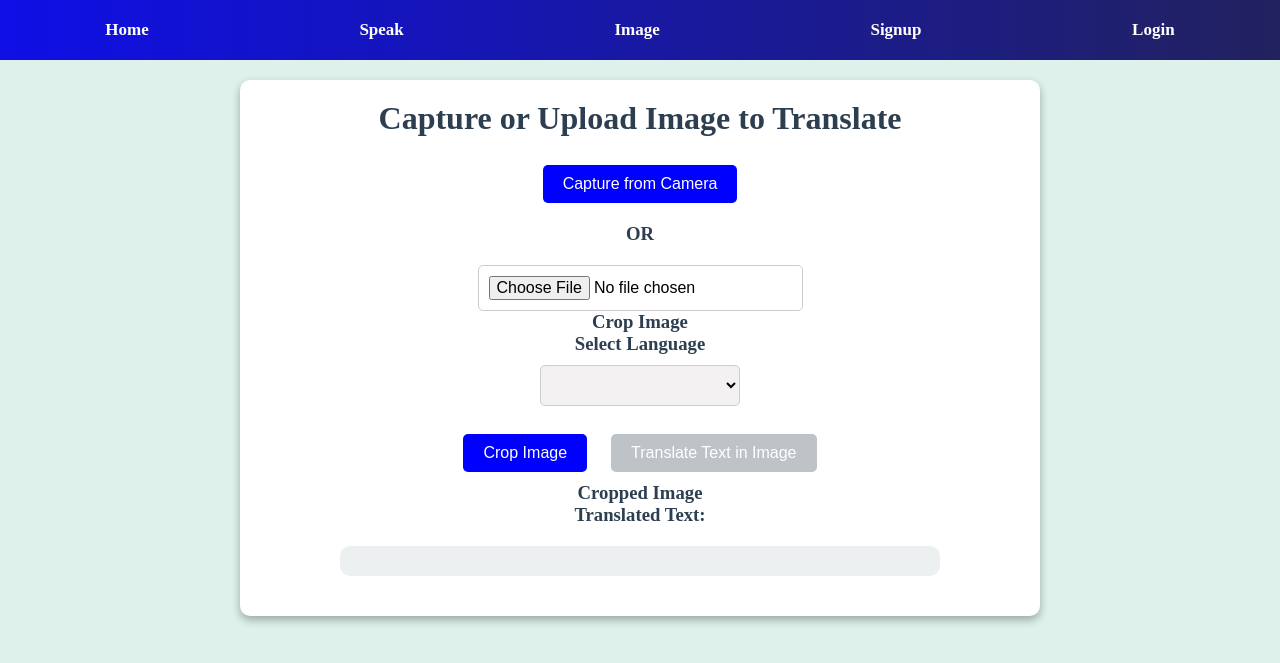
After one commit to Jaykit1907/Translator, a Django app: page /image/ in a window 1280 px wide. The commit adds this page. Shown: the top 663 px of the page. Run offline with Django 5.2, Linux system fonts and the light colour scheme; lists and menus that the app fills with data are empty; some libraries are stand-ins or nearby versions.

Commit message:
image translation added

```diff
--- a/jaykit3/urls.py
+++ b/jaykit3/urls.py
@@ -24,5 +24,8 @@ urlpatterns = [
     path('speak/',views.speak,name='speak'),
     path('signup/',views.signup,name='signup'),
     path('login/',views.login,name='login'),
+    path('image/',views.upload_image,name="image"),
+    path('translate/', views.translate_image, name='translate_image'),
+
 
 ]
--- a/jaykit3/views.py
+++ b/jaykit3/views.py
@@ -7,13 +7,23 @@ import os
 import speech_recognition
 import mysql.connector
 import bcrypt
+from fpdf import FPDF
+import base64
+import cv2
+import numpy as np
+import pytesseract
+from django.http import JsonResponse
+from django.views.decorators.csrf import csrf_exempt
+import re
+
 
 
 final_result=''
 def home(request):
     langguage=LANGUAGES
-    selected_option2=None
     final_result=""
+    lan1=''
+    lan2=''
 
     try:
         if request.method=="POST":
@@ -22,11 +32,12 @@ def home(request):
             lan2=request.POST["selected_language2"]
             if 'resultbtn' in request.POST:
                 print("hii")
-                selected_option2=lan2
+
                 result=Translator().translate(text1,src=lan1,dest=lan2)
                 final_result=result.text
                 print(final_result)
-                return render(request,"index.html",{"final_result":final_result,"text1":text1,"language":langguage,"selected_option1":lan1,"selected_option2":lan2})
+                return render(request,"index.html",{"final_result":final_result,"text1":text1,"language":langguage,"selected_option1":lan1,"selected_option2":lan2,"error":False})
+
 
             if 'speakbtn' in request.POST:
                 print("Hellow")
@@ -39,12 +50,9 @@ def home(request):
                 os.remove("voice.mp3")
                 return render(request,"index.html",{"final_result":final_result,"text1":text1,"language":langguage,"selected_option1":lan1,"selected_option2":lan2})
 
-
-
-
     except Exception as e:
         print(e)
-        # return render(request,"index.html",{"error":True,"message":"Network error"})
+        return render(request,"index.html",{"error":True,"message":"Network error","language":langguage,"selected_option1":lan1,"selected_option2":lan2})
 
 
 
@@ -79,6 +87,8 @@ def speak(request):
                 final_result=result.text
                 print(final_result)
                 pron=str(result.pronunciation)
+
+
 
                 if pron=="None":
                     pron=final_result
@@ -195,3 +205,44 @@ def check_password(plain_text_password, hashed_password):
 
     hashed_password1 = bytes(hashed_password, 'utf-8')
     return bcrypt.checkpw(plain_text_password.encode('utf-8'), hashed_password1)
+
+
+import base64
+from django.shortcuts import render
+import pytesseract
+from PIL import Image
+from io import BytesIO
+from googletrans import Translator,LANGUAGES
+from django.http import JsonResponse
+from django.views.decorators.csrf import csrf_exempt
+import json
+
+translator = Translator()
+pytesseract.pytesseract.tesseract_cmd = r'C:\Program Files\Tesseract-OCR\tesseract.exe'
+
+def upload_image(request):
+    langguage=LANGUAGES
+    return render(request, "pdf2.html",{"language":langguage})
+
+@csrf_exempt
+def translate_image(request):
+    if request.method == 'POST':
+        data = json.loads(request.body)
+        image_data = data.get('image')
+        language = data.get('language')
+
+        # Decode the image data from base64
+        image_data = image_data.split(',')[1]  # remove base64 header
+        image = Image.open(BytesIO(base64.b64decode(image_data)))
+
+        # Perform OCR to extract text from image
+        extracted_text = pytesseract.image_to_string(image)
+
+        # Translate the extracted text
+        translated_text = translator.translate(extracted_text, dest=language).text
+        print(translated_text)
+
+        # Return translated text as JSON
+        return JsonResponse({'translated_text': translated_text})
+
+    return JsonResponse({'error': 'Invalid request method'}, status=400)
--- a/static/header.css
+++ b/static/css/header.css
@@ -25,6 +25,8 @@ nav ul{
     height:60px;
     width:100%;
     flex-direction: row;
+    position: fixed;
+    z-index: 5;
 }
 
 nav ul li{
--- /dev/null
+++ b/static/css/pdf.css
@@ -0,0 +1,142 @@
+
+.container {
+    max-width: 800px;
+    margin: 20px auto;
+    background-color: #fff;
+    box-shadow: 0 4px 8px rgba(0, 0, 0, 0.3);
+    padding: 20px;
+    border-radius: 10px;
+    text-align: center;
+}
+
+h1, h3 {
+    color: #2c3e50;
+}
+
+img, video, canvas {
+    max-width: 100%;
+    height: auto;
+}
+#camera{
+    width:70%;
+    height: auto;;
+}
+
+
+#cropped-image {
+    margin-top: 20px;
+    display: none;
+}
+
+.crop-container {
+    width: 100%;
+    height: auto;
+    margin: 20px auto;
+    overflow: hidden;
+    position: relative;
+    border: 1px solid #ddd;
+    background-color: #f9f9f9;
+    display: none;
+}
+
+.crop-container img {
+    display: block;
+    max-width: none;
+    max-height: none;
+    width: 100%;
+    height: auto;
+}
+
+video {
+    width: 100%;
+    border-radius: 10px;
+    display: none;
+}
+
+button {
+    background-color: blue;
+    color: white;
+    border: none;
+    padding: 10px 20px;
+    font-size: 16px;
+    margin: 10px;
+    cursor: pointer;
+    border-radius: 5px;
+    transition: background-color 0.3s ease;
+}
+
+button:hover {
+    background-color:blue;
+}
+
+button:disabled {
+    background-color: #bdc3c7;
+    cursor: not-allowed;
+}
+
+input[type="file"] {
+    margin-top: 20px;
+    padding: 10px;
+    font-size: 16px;
+    cursor: pointer;
+    border: 1px solid #ccc;
+    border-radius: 5px;
+}
+
+select {
+    padding: 10px;
+    font-size: 16px;
+    margin-top: 10px;
+    border: 1px solid #ccc;
+    border-radius: 5px;
+    width: 200px;
+}
+
+#translated-text {
+    font-size: 18px;
+    color: #2c3e50;
+    margin-top: 20px;
+    background-color: #ecf0f1;
+    padding: 15px;
+    border-radius: 10px;
+    text-align: left;
+    max-width: 600px;
+    margin: 20px auto;
+}
+
+#capture-btn, #take-photo-btn {
+    margin-bottom: 20px;
+}
+
+/* Loading Spinner */
+.loading-spinner {
+    display: none;
+    margin: 20px auto;
+    width: 50px;
+    height: 50px;
+    border: 5px solid #f3f3f3;
+    border-top: 5px solid #3498db;
+    border-radius: 50%;
+    animation: spin 1s linear infinite;
+}
+
+@keyframes spin {
+    0% { transform: rotate(0deg); }
+    100% { transform: rotate(360deg); }
+}
+
+/* For responsiveness */
+@media (max-width: 768px) {
+    .container {
+        width: 95%;
+    }
+
+    select, button, input[type="file"] {
+        width: 100%;
+        margin-bottom: 10px;
+    }
+
+    video, .crop-container img {
+        width: 100%;
+    }
+}
--- a/static/style2.css
+++ b/static/css/style2.css
@@ -193,6 +193,7 @@ select {
     padding:10px;
     border-radius: 10px;
     border:1px solid blueviolet;
+    text-align: justify;
 
 
 
--- /dev/null
+++ b/static/js/script.js
@@ -0,0 +1,147 @@
+const video = document.getElementById('camera');
+const canvas = document.getElementById('canvas');
+const fileInput = document.getElementById('file-input');
+const captureBtn = document.getElementById('capture-btn');
+const takePhotoBtn = document.getElementById('take-photo-btn');
+const cropBtn = document.getElementById('crop-btn');
+const translateBtn = document.getElementById('translate-btn');
+const croppedImage = document.getElementById('cropped-image');
+const translatedText = document.getElementById('translated-text');
+const loadingSpinner = document.getElementById('loading-spinner');
+const cropContainer = document.querySelector('.crop-container'); // Crop container element
+let cropper, stream;
+
+// Turn off the camera and hide the video element
+function stopCamera() {
+    if (stream) {
+        let tracks = stream.getTracks();
+        tracks.forEach(track => track.stop());
+    }
+    video.style.display = 'none';
+    takePhotoBtn.style.display = 'none';
+    captureBtn.style.display = 'inline';
+}
+
+// Access the camera only when the user clicks the "Capture from Camera" button
+captureBtn.addEventListener('click', () => {
+    navigator.mediaDevices.getUserMedia({ video: true })
+        .then((mediaStream) => {
+            stream = mediaStream;
+            video.srcObject = stream;
+            video.style.display = 'block';
+            takePhotoBtn.style.display = 'inline';
+            captureBtn.style.display = 'none'; // Hide the "Capture from Camera" button while the camera is active
+        })
+        .catch((err) => {
+            console.log("Error accessing camera: ", err);
+        });
+});
+
+// Capture image from the camera
+takePhotoBtn.addEventListener('click', () => {
+    canvas.width = video.videoWidth;
+    canvas.height = video.videoHeight;
+    const ctx = canvas.getContext('2d');
+    ctx.drawImage(video, 0, 0, video.videoWidth, video.videoHeight);
+    displayImage(canvas.toDataURL('image/png'));
+
+    // Turn off the camera after taking the photo
+    stopCamera();
+});
+
+// Handle image upload from file input
+fileInput.addEventListener('change', (e) => {
+    const file = e.target.files[0];
+    if (file) {
+        const reader = new FileReader();
+        reader.onload = function (event) {
+            displayImage(event.target.result);
+        }
+        reader.readAsDataURL(file);
+    }
+
+    // If the camera is active, stop it when an image is selected from the device
+    stopCamera();
+});
+
+// Function to display the image for cropping
+function displayImage(imageSrc) {
+    const image = document.getElementById('image');
+    image.src = imageSrc;
+    image.style.display = 'block';
+
+    // Show the crop container in case it was hidden
+    cropContainer.style.display = 'block';
+
+    // Clear previous cropper instance
+    if (cropper) {
+        cropper.destroy();
+    }
+
+    // Initialize new cropper instance
+    cropper = new Cropper(image, {
+        aspectRatio: NaN, // Allow free cropping
+        viewMode: 1
+    });
+}
+
+// Handle cropping
+cropBtn.addEventListener('click', () => {
+    const croppedCanvas = cropper.getCroppedCanvas();
+    const croppedDataURL = croppedCanvas.toDataURL('image/png');
+    croppedImage.src = croppedDataURL;
+    croppedImage.style.display = 'block';
+
+    // Hide the crop container after cropping the image
+    cropContainer.style.display = 'none';
+
+    // Enable the translate button after cropping
+    translateBtn.disabled = false;
+});
+
+// Handle translation
+translateBtn.addEventListener('click', () => {
+    const language = document.getElementById('language').value;
+    const croppedDataURL = croppedImage.src;
+
+    // Show loading spinner
+    loadingSpinner.style.display = 'block';
+    translatedText.innerText = ''; // Clear previous translated text
+
+    // Send cropped image to the backend
+    fetch('/translate/', {
+        method: 'POST',
+        headers: {
+            'Content-Type': 'application/json',
+            'X-CSRFToken': getCookie('csrftoken')
+        },
+        body: JSON.stringify({ image: croppedDataURL, language: language })
+    })
+    .then(response => response.json())
+    .then(data => {
+        translatedText.innerText = data.translated_text;
+
+        // Hide loading spinner after receiving translation
+        loadingSpinner.style.display = 'none';
+    })
+    .catch(error => {
+        console.error('Error:', error);
+        loadingSpinner.style.display = 'none'; // Hide spinner in case of an error
+    });
+});
+
+// CSRF Token Helper (for Django)
+function getCookie(name) {
+    let cookieValue = null;
+    if (document.cookie && document.cookie !== '') {
+        const cookies = document.cookie.split(';');
+        for (let i = 0; i < cookies.length; i++) {
+            const cookie = cookies[i].trim();
+            if (cookie.substring(0, name.length + 1) === (name + '=')) {
+                cookieValue = decodeURIComponent(cookie.substring(name.length + 1));
+                break;
+            }
+        }
+    }
+    return cookieValue;
+}
--- a/templates/header.html
+++ b/templates/header.html
@@ -1,14 +1,25 @@
+
+{% load static %}
+
 <!DOCTYPE html>
 <html lang="en">
 <head>
     <meta charset="UTF-8">
     <meta name="viewport" content="width=device-width, initial-scale=1.0">
     <title>Translator</title>
-    <link rel="stylesheet" type="text/css" href="/static/style2.css">
-    <link rel="stylesheet" type="text/css" href="/static/header.css">
-    <link rel="stylesheet" type="text/css" href="/static/speak.css">
-    <link rel="stylesheet" type="text/css" href="/static/signup.css">
+
+    <link rel="stylesheet" type="text/css" href="/static/css/signup.css">
+    <!-- <link rel="stylesheet" href="{% static 'css/styles.css' %}"> -->
+    <link rel="stylesheet" type="text/css" href="/static/css/style2.css">
+    <link rel="stylesheet" type="text/css" href="/static/css/header.css">
+    <link rel="stylesheet" type="text/css" href="/static/css/speak.css">
     <link rel="stylesheet" href="https://cdnjs.cloudflare.com/ajax/libs/font-awesome/6.6.0/css/all.min.css" integrity="sha512-Kc323vGBEqzTmouAECnVceyQqyqdsSiqLQISBL29aUW4U/M7pSPA/gEUZQqv1cwx4OnYxTxve5UMg5GT6L4JJg==" crossorigin="anonymous" referrerpolicy="no-referrer" />
+    <link rel="stylesheet" type="text/css" href="/static/pdf.css">
+    <script src="https://cdn.jsdelivr.net/npm/cropperjs@1.5.12/dist/cropper.min.js"></script>
+    <link rel="stylesheet" href="https://cdn.jsdelivr.net/npm/cropperjs@1.5.12/dist/cropper.min.css">
+    <link rel="stylesheet" type="text/css" href="/static/css/styles.css">
+
+
 
 
 </head>
@@ -16,10 +27,12 @@
     <nav>
 
                         <ul>
-                            <li><a href="{% url 'home' %}">home</a></li>
-                            <li><a href="{% url 'speak' %}">speak</a></li>
-                            <li><a href="{% url 'signup' %}">signup</a></li>
-                            <li><a href="{% url 'login' %}">login</a></li>
+                            <li><a href="{% url 'home' %}">Home</a></li>
+                            <li><a href="{% url 'speak' %}">Speak</a></li>
+                            <li><a href="{% url 'image' %}">Image</a></li>
+                            <li><a href="{% url 'signup' %}">Signup</a></li>
+                            <li><a href="{% url 'login' %}">Login</a></li>
+
             </ul>
 
     </nav>
--- /dev/null
+++ b/templates/pdf2.html
@@ -0,0 +1,57 @@
+
+{% extends "base.html" %}
+
+{% block content %}
+
+   <link rel="stylesheet" type="text/css" href="/static/css/pdf.css">
+    <link rel="stylesheet" href="https://cdnjs.cloudflare.com/ajax/libs/cropperjs/1.5.12/cropper.min.css">
+
+
+    <div class="container">
+        <h1>Capture or Upload Image to Translate</h1>
+
+        <!-- Camera Capture -->
+        <video id="camera" autoplay></video>
+        <br>
+        <button id="capture-btn">Capture from Camera</button>
+        <button id="take-photo-btn" style="display:none;">Take Photo</button>
+
+        <!-- File Upload -->
+        <h3>OR</h3>
+        <input type="file" id="file-input" accept="image/*">
+
+        <!-- Cropping Preview Area -->
+        <h3>Crop Image</h3>
+        <div class="crop-container">
+            <img id="image" style="display: none;">
+        </div>
+        <canvas id="canvas" style="display: none;"></canvas>
+
+        <!-- Language Selection -->
+        <h3>Select Language</h3>
+        <select name="selected_language2" id="language">
+            <!-- Loop through languages dynamically -->
+            {% for code, name in language.items %}
+            <option value="{{code}}" {% if selected_option2 == code %} selected {% endif %}>{{name}}</option>
+            {% endfor %}
+        </select>
+
+        <!-- Crop, Translate & Display Translated Text -->
+        <br><br>
+        <button id="crop-btn">Crop Image</button>
+        <button id="translate-btn" disabled>Translate Text in Image</button>
+
+        <!-- Loading Spinner -->
+        <div class="loading-spinner" id="loading-spinner"></div>
+
+        <h3>Cropped Image</h3>
+        <img id="cropped-image">
+
+        <h3>Translated Text:</h3>
+        <div id="translated-text"></div>
+    </div>
+
+</body>
+<script src="/static/js/script.js"></script>
+</html>
+{% endblock %}
```
Also changed, not shown: static/css/signup.css (renamed from static/signup.css), static/css/speak.css (renamed from static/speak.css), static/script.js (deleted).
